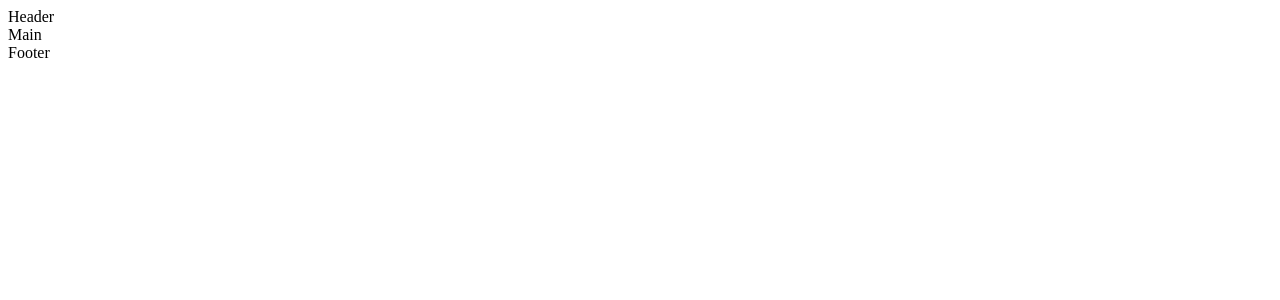
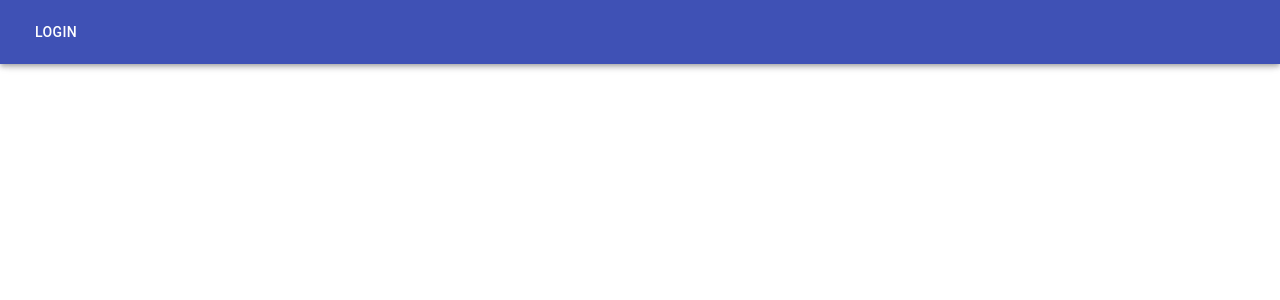
Before and after one commit to BenLirio/fiction-client, a React (Create React App) app: page / in a window 1280 px wide. Shown: the top 300 px of the page. Built offline with nearby package versions, Linux system fonts and the light colour scheme.

Commit message:
Show header and sign in

```diff
--- a/src/Layout/Header/Header.js
+++ b/src/Layout/Header/Header.js
@@ -1,7 +1,16 @@
 import React from 'react'
+import { AppBar, Toolbar, Button } from '@material-ui/core'
 
 const Header = () => {
-  return <div>Header</div>
+  return (
+    <>
+      <AppBar>
+        <Toolbar>
+          <Button color="inherit">Login</Button>
+        </Toolbar>
+      </AppBar>
+    </>
+  )
 }
 
 export default Header
--- a/src/views/Main.js
+++ b/src/views/Main.js
@@ -1,7 +1,12 @@
 import React from 'react'
+import SignIn from '../Modal/SignIn/SignIn'
 
 const Main = () => {
-  return <div>Main</div>
+  return (
+    <div>
+      <SignIn />
+    </div>
+  )
 }
 
 export default Main
```
